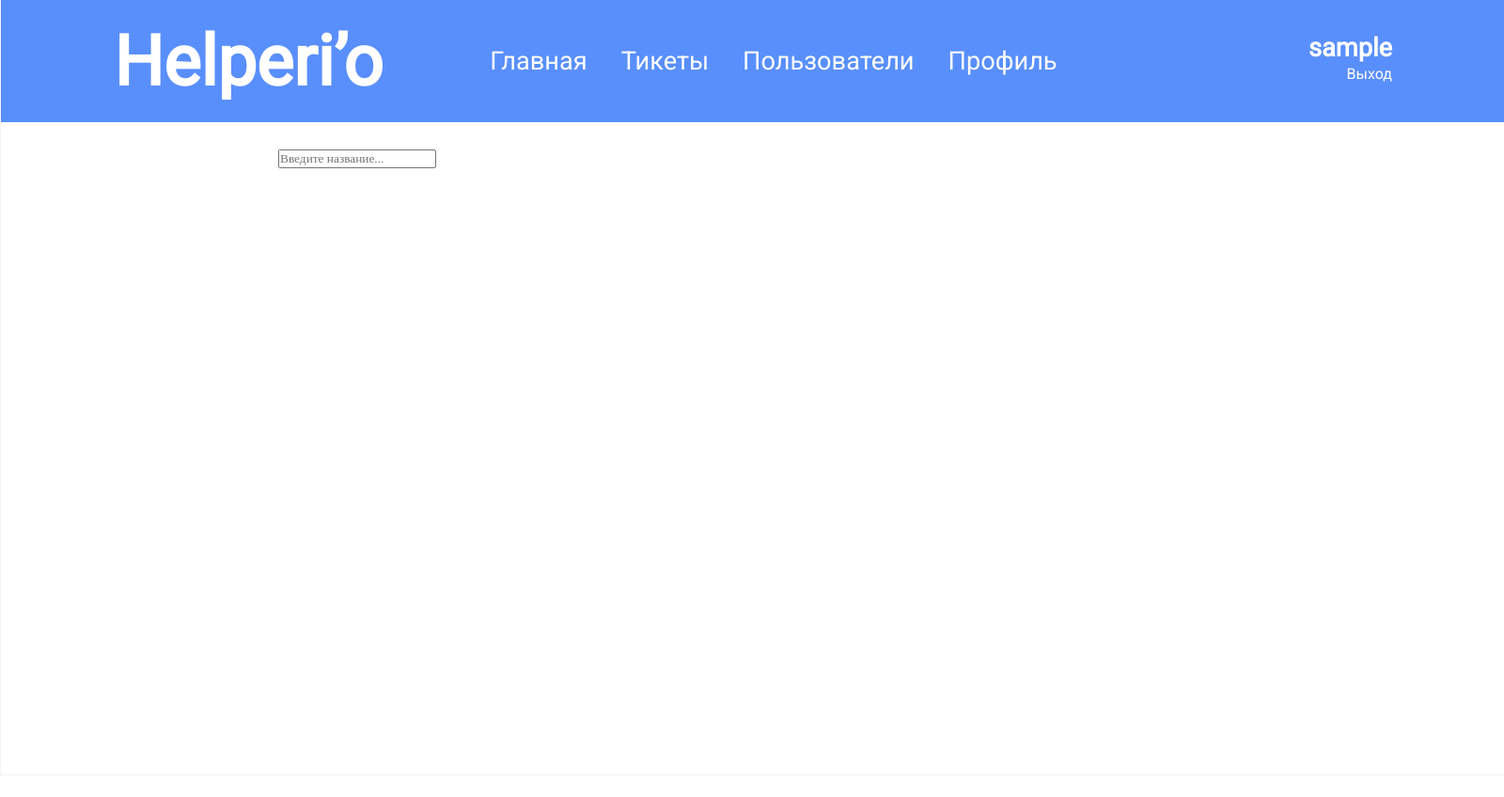
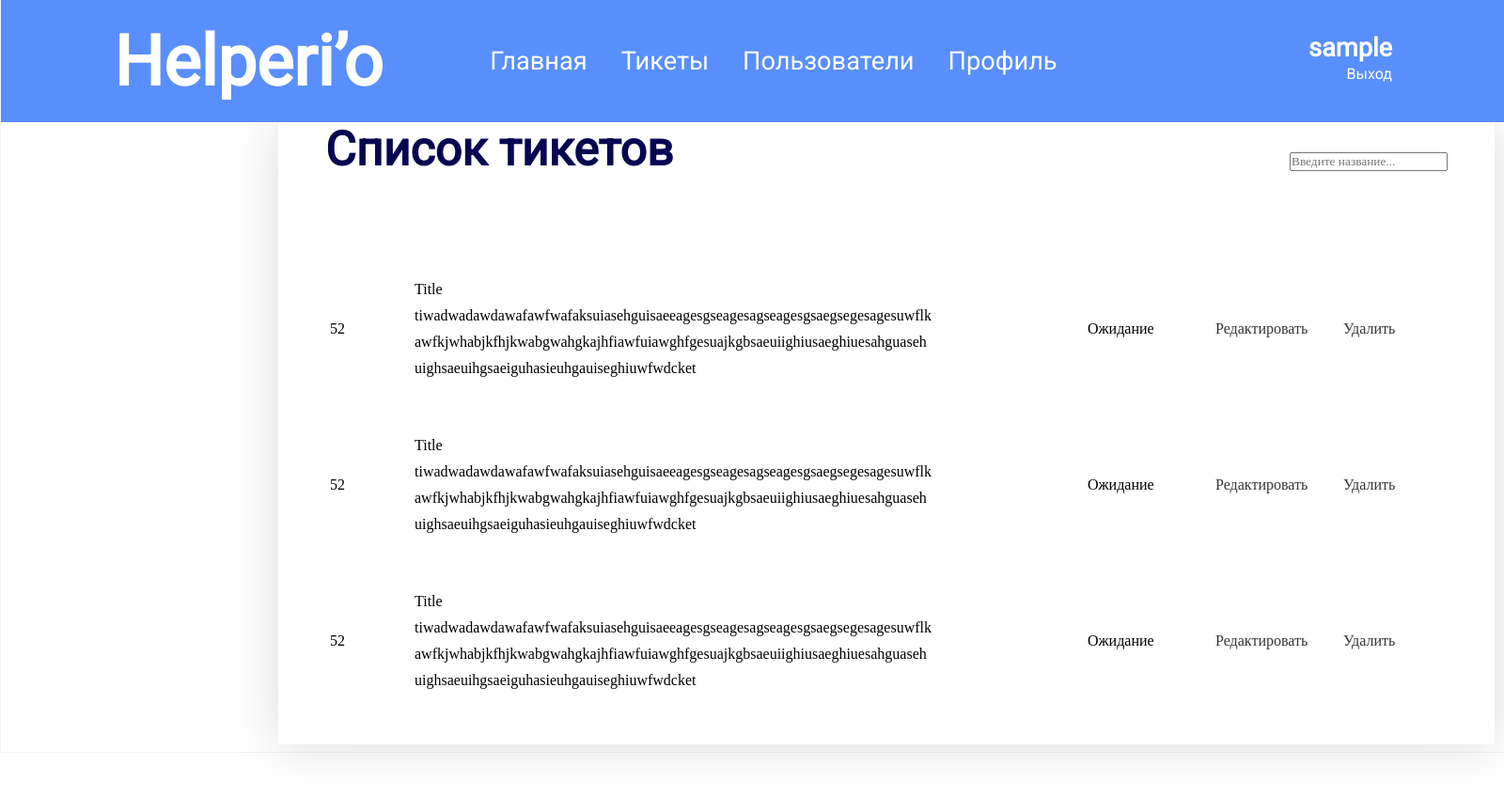
Before and after one commit to cawaulitra/localhost, a PHP site: page /admin/tickets in a window 1600 px wide. Shown: the whole page at 94% size. Before the commit the page ends 179 px from the top, so only its background shows below. Run offline with PHP 8.4, Linux system fonts and the light colour scheme; the visitor is signed in with stand-in values (Sample User, id 1).

Commit message:
+еуслуе_дшые

```diff
--- a/application/views/template_view.php
+++ b/application/views/template_view.php
@@ -5,7 +5,6 @@
 		<meta name="description" content="" />
 		<meta name="keywords" content="" />
 		<title>WM Главная</title>
-		<link rel="stylesheet" type="text/css" href="/css/style.css" />
 		<style>
 			* {
 
@@ -124,7 +123,7 @@
 				font-family: Roboto;
 			}
 			a{
-				color: #FFF;
+
 				text-decoration: none;
 			}
 			a:hover{
--- a/application/views/tickets_admin_view.php
+++ b/application/views/tickets_admin_view.php
@@ -1,11 +1,86 @@
+<link rel="preconnect" href="https://fonts.gstatic.com">
+<link href="https://fonts.googleapis.com/css2?family=Roboto:wght@300;400&display=swap" rel="stylesheet">
 <style>
+.content-ticket{
+    display: flex;
+    flex-direction: column;
+    align-content: center;
+    background: rgba(255, 255, 255, 0.95);
+    box-shadow: 0px 1px 49px rgba(0, 0, 0, 0.14);
+    width: 1294px;
+}
+.text{
+    font-family: Roboto;
+    font-style: normal;
+    font-weight: bold;
+    font-size: 50px;
+    line-height: 59px;
 
+    /* identical to box height */
+
+    color: #070651;
+
+}
+.plane{
+    display: flex;
+    flex-wrap: nowrap;
+    align-items: baseline;
+    justify-content: space-between;
+    padding: 0 50px;
+}
+.a{
+    font-family: Roboto;
+    font-style: normal;
+    font-weight: normal;
+    font-size: 20px;
+    line-height: 23px;
+    text-decoration-line: underline;
+
+    color: #070651;
+}
+.ticket{
+    padding: 0 25px;
+}
+table{
+    table-layout: fixed;
+    width:100%
+}
+td{
+    word-wrap:break-word;
+}
 </style>
-<div class="content">
+<div class="content-ticket">
     <div class="plane">
-    <p></p>
+    <p class="text">Список тикетов</p>
     <input name="search" placeholder="Введите название...">
+    </div>
+    <div class="ticket">
+        <table cellspacing="30px" width="1294px">
+        <tr>
+            <td width="60px"><p><?php echo "52" ?></p></td>
+            <td width="550px"><p><?php echo "Title tiwadwadawdawafawfwafaksuiasehguisaeeagesgseagesagseagesgsaegsegesagesuwflkawfkjwhabjkfhjkwabgwahgkajhfiawfuiawghfgesuajkgbsaeuiighiusaeghiuesahguasehuighsaeuihgsaeiguhasieuhgauiseghiuwfwdcket" ?></p><td>
+            <td ><p><?php echo "Ожидание" ?></p></td>
+            <td valign="middle"><p><a class="edit">Редактировать</a></p></td>
+            <td valign="middle"><p><a class="delete">Удалить</a></p></td>
+        </tr>
+        <tr>
+            <td width="60px"><p><?php echo "52" ?></p></td>
+            <td width="550px"><p><?php echo "Title tiwadwadawdawafawfwafaksuiasehguisaeeagesgseagesagseagesgsaegsegesagesuwflkawfkjwhabjkfhjkwabgwahgkajhfiawfuiawghfgesuajkgbsaeuiighiusaeghiuesahguasehuighsaeuihgsaeiguhasieuhgauiseghiuwfwdcket" ?></p><td>
+            <td ><p><?php echo "Ожидание" ?></p></td>
+            <td valign="middle"><p><a class="edit">Редактировать</a></p></td>
+            <td valign="middle"><p><a class="delete">Удалить</a></p></td>
+        </tr>
+        <tr>
+            <td width="60px"><p><?php echo "52" ?></p></td>
+            <td width="550px"><p><?php echo "Title tiwadwadawdawafawfwafaksuiasehguisaeeagesgseagesagseagesgsaegsegesagesuwflkawfkjwhabjkfhjkwabgwahgkajhfiawfuiawghfgesuajkgbsaeuiighiusaeghiuesahguasehuighsaeuihgsaeiguhasieuhgauiseghiuwfwdcket" ?></p><td>
+            <td ><p><?php echo "Ожидание" ?></p></td>
+            <td valign="middle"><p><a class="edit">Редактировать</a></p></td>
+            <td valign="middle"><p><a class="delete">Удалить</a></p></td>
+        </tr>
+        </table>
+        <!--<Пагинация>-->
     </div>
 
 
+
 </div>
```
